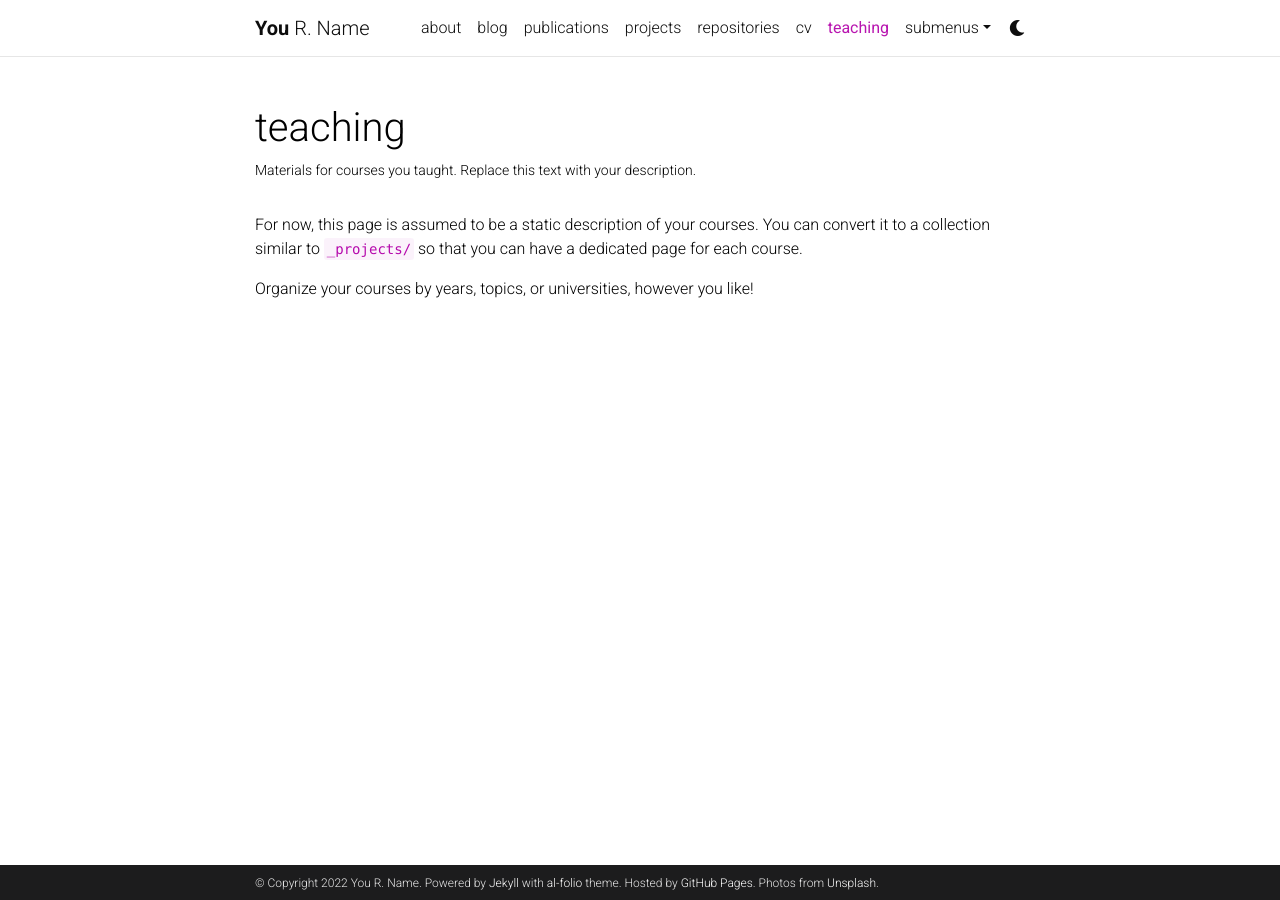
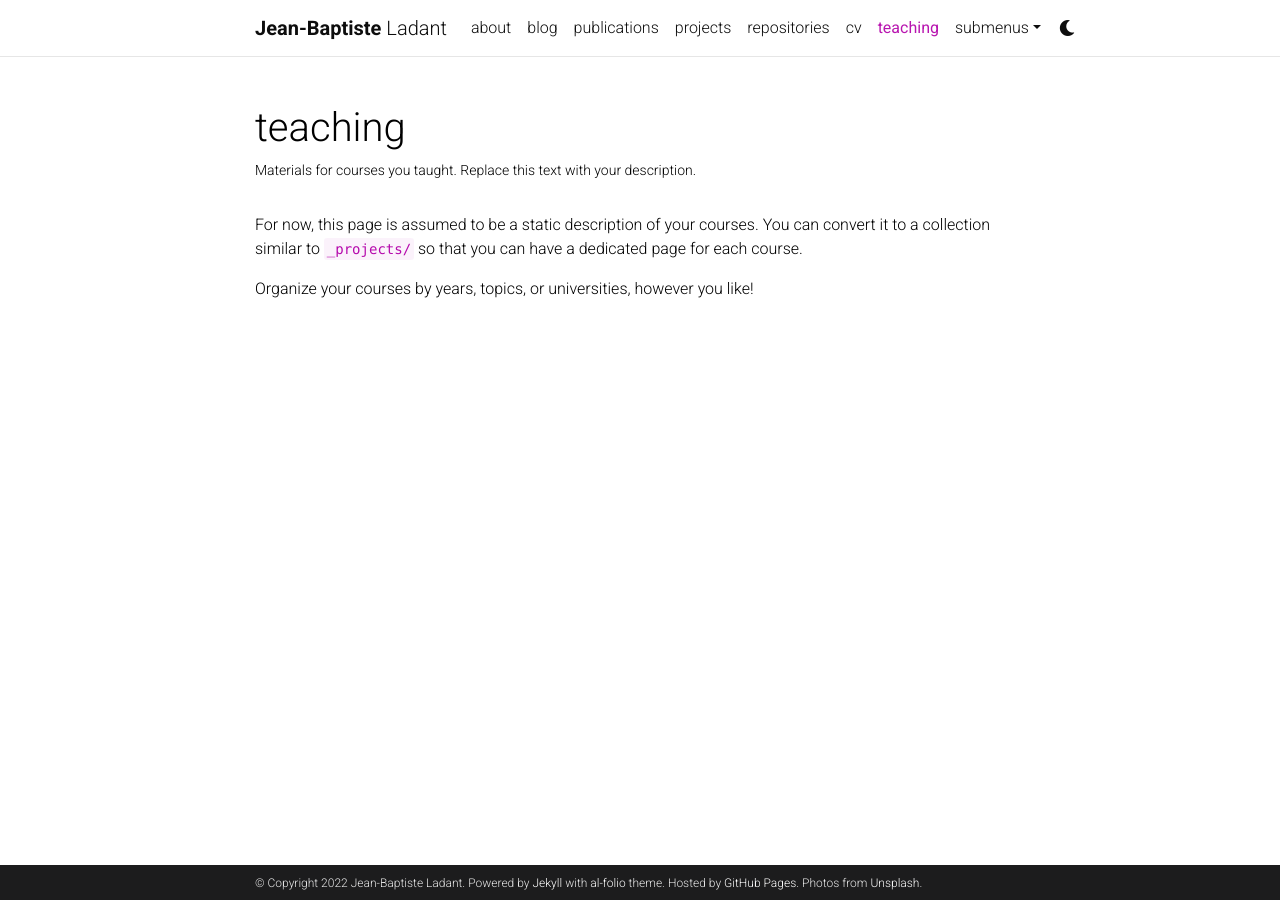
Before and after one commit to jbladant/jbladant.github.io, a Jekyll site: the page built from _pages/teaching.md, in a window 1280 px wide. Built offline with Jekyll 4.4.1, drawn with Linux system fonts in a browser that asks for light colours; full-size pictures stand in for the smaller copies a plugin makes; comment, search, counter and statistics services are not loaded; a style sheet for code colours, icons or effects is not loaded.

Commit message:
Update _config.yml

```diff
--- a/_config.yml
+++ b/_config.yml
@@ -3,10 +3,10 @@
 # -----------------------------------------------------------------------------
 
 title: blank # the website title (if blank, full name will be used instead)
-first_name: You
-middle_name: R.
-last_name: Name
-email: you@example.com
+first_name: Jean-Baptiste
+middle_name:
+last_name: Ladant
+email: jean-baptiste.ladant@lsce.ipsl.fr
 description: > # the ">" symbol means to ignore newlines until "footer_text:"
   A simple, whitespace theme for academics. Based on [*folio](https://github.com/bogoli/-folio) design.
 footer_text: >
@@ -67,13 +67,13 @@ og_image: # The site-wide (default for all links) Open Graph preview image
 # Social integration
 # -----------------------------------------------------------------------------
 
-github_username: # your GitHub user name
+github_username: jbladant # your GitHub user name
 gitlab_username: # your GitLab user name
 twitter_username: # your Twitter handle
 linkedin_username: # your LinkedIn user name
 scholar_userid: # your Google Scholar ID
 semanticscholar_id: # your Semantic Scholar ID
-orcid_id: # your ORCID ID
+orcid_id: 0000-0001-6214-0242 # your ORCID ID
 medium_username: # your Medium username
 quora_username: # your Quora username
 publons_id: # your ID on Publons
```
